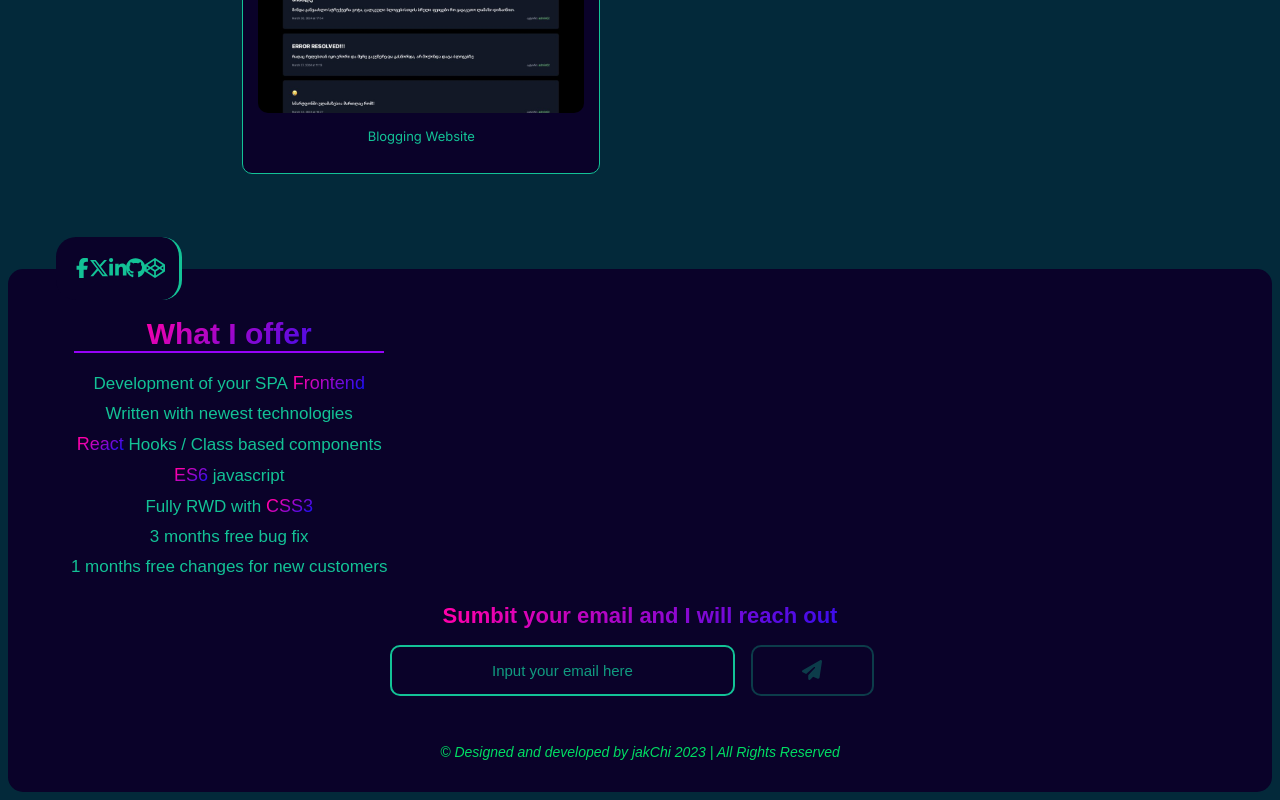
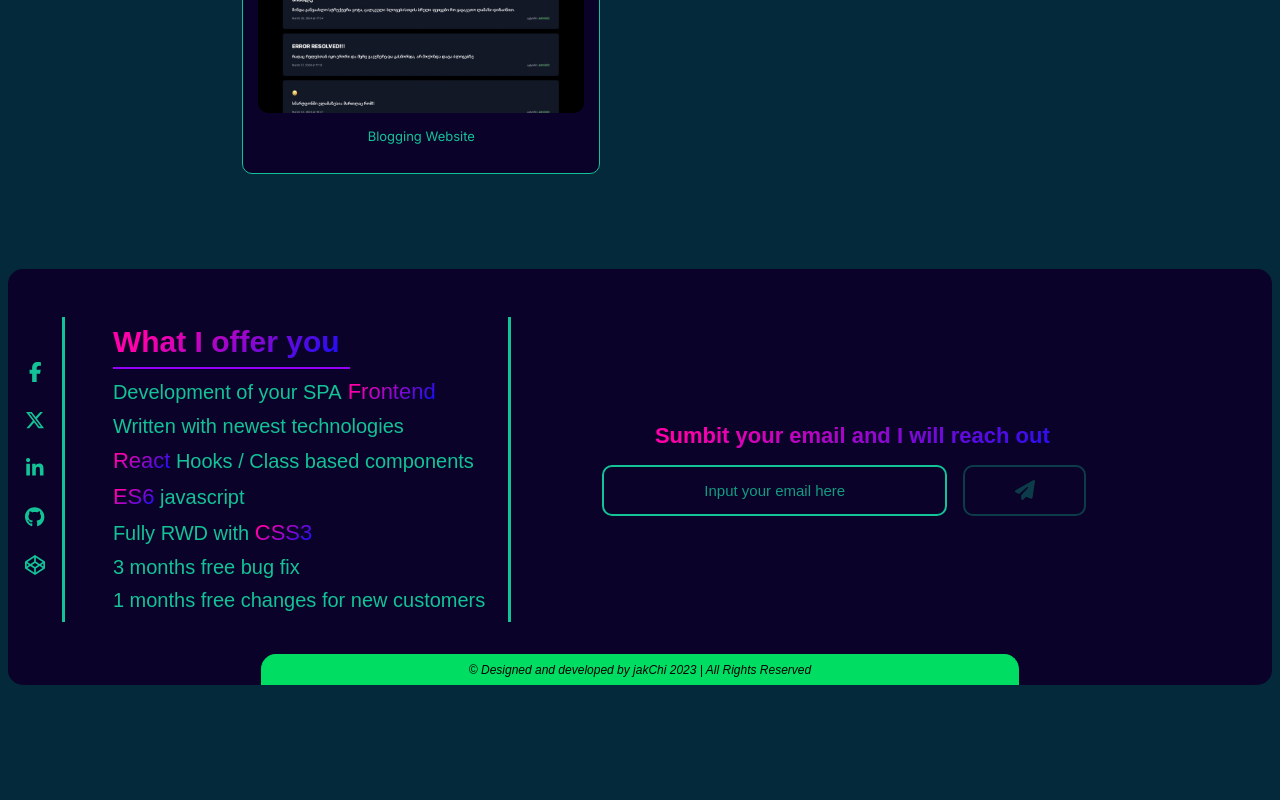
Before and after one commit to jakChi/portfolio-1.2, a Next.js app: page / in a window 1280 px wide. Shown: the part 1663-2463 px from the top of the page. After the commit the page ends 2356 px from the top, so only its background shows below. Built offline with nearby package versions, Linux system fonts and the light colour scheme.

Commit message:
about page in mobile done

```diff
--- a/src/app/globals.css
+++ b/src/app/globals.css
@@ -5,7 +5,7 @@
   --magenta: #a907b8;
   --purple: rgb(150, 2, 248);
   --green: #00dd63;
-  --dark: #00000093;
+  --dark: #000000;
   --main-font: "Josefin Sans", sans-serif;
   --nav-font: "Saira Condensed", sans-serif;
   --footer-col: #0a0229;
--- a/src/components/Footer.jsx
+++ b/src/components/Footer.jsx
@@ -87,7 +87,7 @@ const Footer = () => {
         </section>
         <section className="info-section">
           <div className="product-div">
-            <h1 className="title">What I offer</h1>
+            <h1 className="title">What I offer you</h1>
             <ul className="product-list">
               <li>
                 Development of your SPA
--- a/src/styles/Footer.css
+++ b/src/styles/Footer.css
@@ -8,7 +8,7 @@
 .footer {
   height: fit-content;
   margin-top: 5rem;
-  padding: 2rem 0;
+  padding: 3rem 0;
   display: flex;
   flex-direction: column;
   justify-content: space-between;
@@ -17,14 +17,10 @@
   position: relative;
 }
 
-
-
 .sections {
   display: flex;
   flex-direction: column;
-
 }
-
 
 .links-section {
   width: 70%;
@@ -42,7 +38,6 @@
   display: flex;
   justify-content: space-around;
   font-size: 20px;
-
 }
 
 .soc-links > * {
@@ -80,7 +75,6 @@
   width: 70%;
   margin: auto;
   margin-bottom: 20px;
-
 }
 
 .product-list {
@@ -93,11 +87,11 @@
 .product-list > li {
   margin: 10px 0;
   color: var(--text-main-col);
-
 }
 
 .email-section {
   margin: auto;
+  margin-bottom: 2rem;
   padding: 1rem;
   width: 95%;
   height: 100%;
@@ -184,29 +178,84 @@
 .copyright {
   margin: auto;
   margin-top: 2rem;
-  width: 95%;
-  border: 2px solid var(-green);
+  width: 80%;
   color: var(--green);
-  font-size: 10px;
+  font-size: 8px;
   text-align: center;
+  padding: 0.5rem 0;
+  position: absolute;
+  bottom: 0px;
+  left: 2rem;
+  border: 1px solid var(--green);
+  border-bottom: none;
+  border-radius: 15px 15px 0 0;
 }
 
 @media screen and (min-width: 768px) {
   .links-section {
-    width: 10%;
+    left: 7rem;
+  }
+
+  .email-section {
+    margin-bottom: 2rem;
+    width: 70%;
+  }
+
+  .email-heading {
+    font-size: 24px;
+  }
+  .copyright {
+    width: 60%;
+    left: 9rem;
+  }
+}
+
+@media screen and (min-width: 1024px) {
+  .sections {
+    width: 90%;
+    display: flex;
+    flex-direction: row;
+    justify-content: space-between;
+  }
+
+  .links-section {
+    padding: 0;
+    margin: 0;
+    position: static;
+    width: 5%;
     border-right: 3px solid var(--text-main-col);
+    border-radius: 0;
+  }
+
+  .soc-links {
+    margin: 0;
+    padding: 2rem 0;
+    display: flex;
+    flex-direction: column;
   }
 
   .info-section {
     width: 35%;
+    margin: 0 3rem;
+    border-right: 3px solid var(--text-main-col);
+    border-radius: 0;
+    text-align: start;
+  }
+
+  .product-div .title {
+    width: 60%;
+    margin: 0;
+    font-size: 30px;
+    padding: 0.5rem 0;
+  }
+
+  .product-list {
+    font-size: 20px;
   }
 
   .email-section {
     width: 50%;
-  }
-
-  .product-div .title {
-    font-size: 30px;
+    margin: auto;
   }
 
   .email-heading {
@@ -221,17 +270,20 @@
     font-size: 15px;
   }
 
-  .product-list {
-    font-size: 17px;
+  .gradient-word {
+    font-size: 22px;
   }
 
-  .gradient-word {
-    font-size: 18px;
+  .footer {
+    padding-bottom: 0;
+  }
+
+  .copyright {
+    position: static;
+    margin-top: 2rem;
+    width: 60%;
+    font-size: 12px;
+    background-color: var(--green);
+    color: var(--footer-color);
   }
 }
-
-@media screen and (min-width: 860px) {
-  .copyright {
-    font-size: 14px;
-  }
-}
```
Also changed, not shown: src/styles/About.css (+45 -11 lines).
